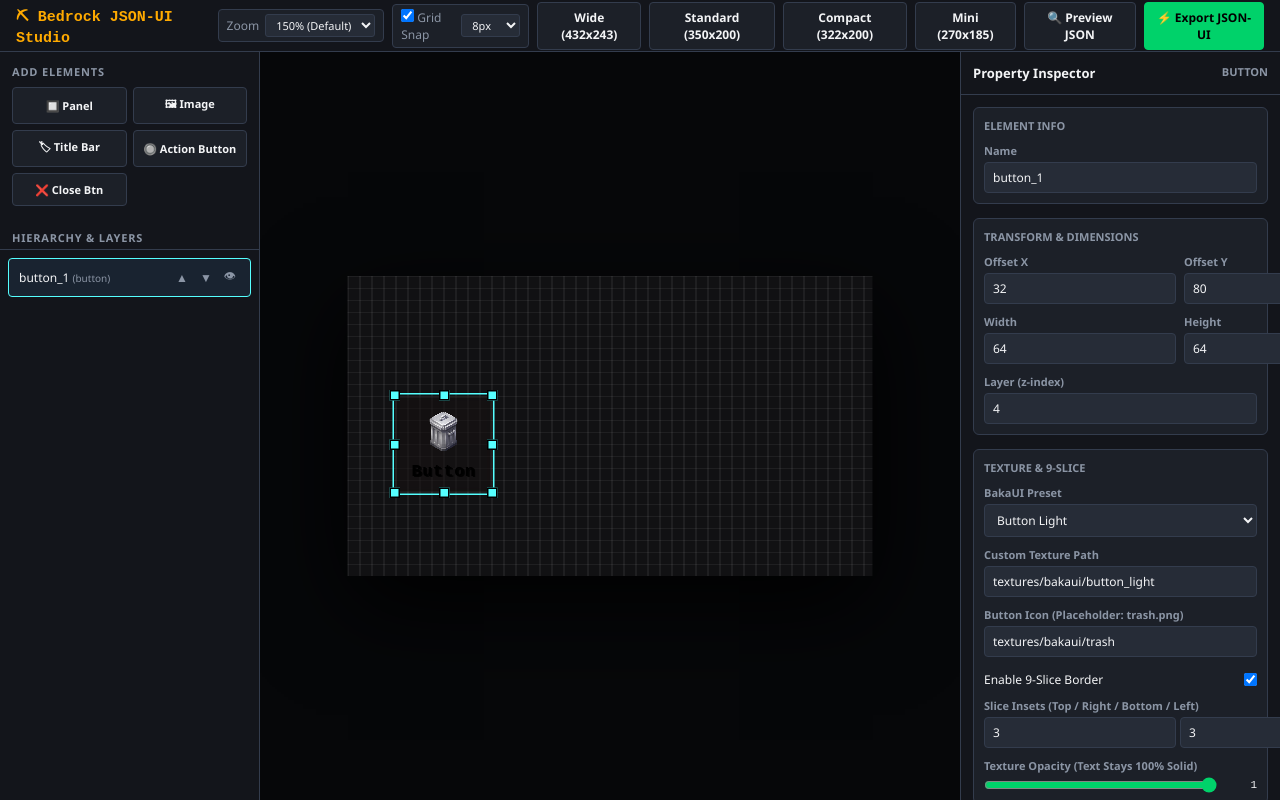
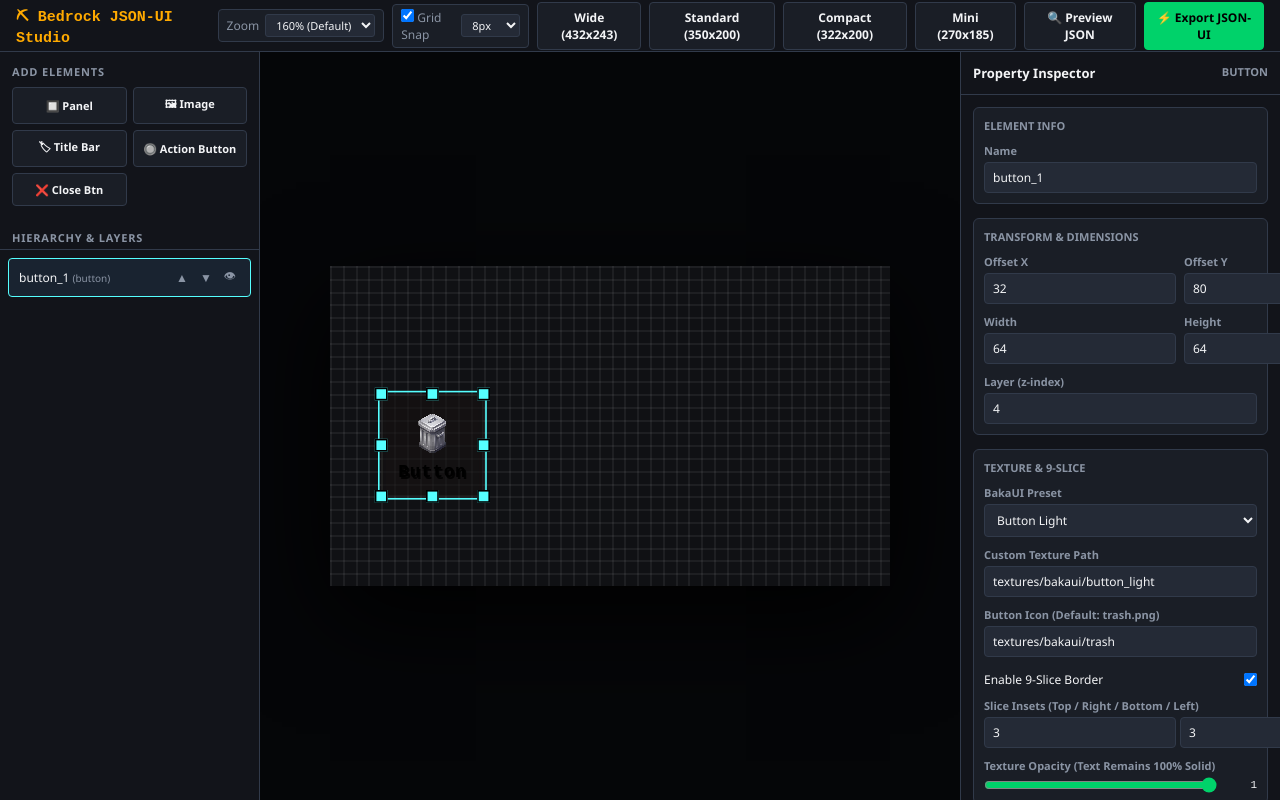
Before and after one commit to Fzzfdly/Bedrock-Ui-Builder, a plain HTML site: page index.html in a window 1280 px wide. Both pictures are taken after a click on the button "🔘 Action Button". Drawn offline with Linux system fonts and the light colour scheme; a web font is replaced by a local one.

Commit message:
Refactor CSS variables and update button styles
Updated various CSS variables for improved styling and adjusted zoom scale. Modified comments for clarity and changed button dimensions.

```diff
--- a/index.html
+++ b/index.html
@@ -7,20 +7,20 @@
   <link href="https://fonts.cdnfonts.com/css/minecraft-4" rel="stylesheet">
   <style>
     :root {
-      --bg-dark: #090a0d;
-      --bg-panel: #13151b;
-      --bg-card: #1c2028;
-      --bg-input: #262c37;
-      --border-color: #333c4d;
+      --bg-dark: #08090c;
+      --bg-panel: #12141a;
+      --bg-card: #1a1e26;
+      --bg-input: #242a36;
+      --border-color: #313a4a;
       --accent: #00d26a;
       --accent-hover: #00b359;
       --mc-gold: #ffaa00;
       --mc-aqua: #55ffff;
       --mc-red: #ff5555;
       --text-main: #f3f4f6;
-      --text-muted: #8b95a5;
+      --text-muted: #8a94a4;
       --grid-size: 8px;
-      --zoom-scale: 1.5;
+      --zoom-scale: 1.6;
     }
 
     * { box-sizing: border-box; margin: 0; padding: 0; font-family: 'Segoe UI', system-ui, sans-serif; user-select: none; }
@@ -139,7 +139,7 @@
     /* Center Viewport */
     .viewport {
       flex: 1;
-      background-color: #060709;
+      background-color: #050608;
       position: relative;
       overflow: auto;
       display: flex;
@@ -150,7 +150,7 @@
 
     #canvas-wrapper {
       position: relative;
-      background-color: #111113;
+      background-color: #101114;
       box-shadow: 0 20px 60px rgba(0,0,0,0.95);
       touch-action: none;
       transform: scale(var(--zoom-scale));
@@ -179,7 +179,7 @@
       outline-offset: 1px;
     }
 
-    /* Isolated Texture Background Layer */
+    /* Independent Texture Background Layer */
     .ui-bg-layer {
       position: absolute;
       inset: 0;
@@ -190,7 +190,7 @@
       z-index: 1;
     }
 
-    /* Content Layer (Keeps 100% Solid Opacity) */
+    /* Content Layer (Solid 100% Text & Icon Opacity) */
     .ui-content-layer {
       position: relative;
       z-index: 2;
@@ -207,21 +207,21 @@
     .mc-font-ten { font-family: 'Minecraft', monospace; font-weight: 700; letter-spacing: 0.5px; }
     .mc-font-regular { font-family: 'Minecraft', monospace; font-weight: 400; }
 
-    /* Button Preset Structure */
+    /* Button Structure */
     .btn-container {
       display: flex;
       flex-direction: column;
       align-items: center;
       justify-content: center;
-      gap: 4px;
+      gap: 3px;
       width: 100%;
       height: 100%;
       padding: 4px;
     }
 
     .btn-icon {
-      width: 32px;
-      height: 32px;
+      width: 30px;
+      height: 30px;
       background-size: contain;
       background-repeat: no-repeat;
       background-position: center;
@@ -231,8 +231,8 @@
     /* Resize Handles */
     .resize-handle {
       position: absolute;
-      width: 7px;
-      height: 7px;
+      width: 8px;
+      height: 8px;
       background: var(--mc-aqua);
       border: 1px solid #000;
       z-index: 99;
@@ -242,10 +242,10 @@
     .handle-ne { top: -4px; right: -4px; cursor: nesw-resize; }
     .handle-se { bottom: -4px; right: -4px; cursor: nwse-resize; }
     .handle-sw { bottom: -4px; left: -4px; cursor: nesw-resize; }
-    .handle-n  { top: -4px; left: calc(50% - 3.5px); cursor: ns-resize; }
-    .handle-s  { bottom: -4px; left: calc(50% - 3.5px); cursor: ns-resize; }
-    .handle-w  { top: calc(50% - 3.5px); left: -4px; cursor: ew-resize; }
-    .handle-e  { top: calc(50% - 3.5px); right: -4px; cursor: ew-resize; }
+    .handle-n  { top: -4px; left: calc(50% - 4px); cursor: ns-resize; }
+    .handle-s  { bottom: -4px; left: calc(50% - 4px); cursor: ns-resize; }
+    .handle-w  { top: calc(50% - 4px); left: -4px; cursor: ew-resize; }
+    .handle-e  { top: calc(50% - 4px); right: -4px; cursor: ew-resize; }
 
     /* Right Sidebar: Inspector */
     .sidebar-right {
@@ -325,14 +325,15 @@
   <header>
     <div class="brand">⛏ Bedrock JSON-UI Studio</div>
     <div class="toolbar-actions">
-      <!-- Zoom Scale Selection -->
+      <!-- Zoom Scale Dropdown -->
       <div class="control-pill">
         <span>Zoom</span>
         <select id="sel-zoom" onchange="setZoomScale(+this.value)">
           <option value="1.0">100%</option>
           <option value="1.25">125%</option>
-          <option value="1.5" selected>150% (Default)</option>
-          <option value="1.75">175%</option>
+          <option value="1.5">150%</option>
+          <option value="1.6" selected>160% (Default)</option>
+          <option value="1.8">180%</option>
           <option value="2.0">200%</option>
         </select>
       </div>
@@ -360,7 +361,7 @@
   <!-- Workspace -->
   <div class="app-container">
 
-    <!-- Left Sidebar: Element Creation & Layers -->
+    <!-- Left Sidebar: Controls & Tree Hierarchy -->
     <div class="sidebar-left">
       <div class="sidebar-section">
         <div class="section-title">Add Elements</div>
@@ -380,19 +381,19 @@
       <div class="tree-view" id="element-tree"></div>
     </div>
 
-    <!-- Center Canvas Viewport -->
+    <!-- Center Viewport -->
     <div class="viewport" id="viewport">
       <div id="canvas-wrapper" class="grid-on" style="width: 350px; height: 200px;"></div>
     </div>
 
-    <!-- Right Sidebar: Properties -->
+    <!-- Right Sidebar: Properties & Texture Selector -->
     <div class="sidebar-right">
       <div class="inspector-header">
         <span>Property Inspector</span>
         <span id="inspect-id-badge" style="color:var(--text-muted); font-size:11px;">No Selection</span>
       </div>
       <div class="inspector-body" id="inspector-content">
-        <p style="font-size: 12px; color: var(--text-muted);">Select an element on the canvas to inspect and edit properties.</p>
+        <p style="font-size: 12px; color: var(--text-muted);">Select an element on canvas to modify properties.</p>
       </div>
     </div>
 
@@ -445,9 +446,30 @@
     let namespace = "custom_shop";
     let buttonCount = 0;
 
-    let zoomScale = 1.5;
+    let zoomScale = 1.6;
     let gridSnap = true;
     let gridSize = 8;
+
+    // Complete Minecraft Bedrock § Color Table
+    const MC_COLORS = [
+      { code: "§0", name: "§0 Black", hex: "#000000" },
+      { code: "§1", name: "§1 Dark Blue", hex: "#0000aa" },
+      { code: "§2", name: "§2 Dark Green", hex: "#00aa00" },
+      { code: "§3", name: "§3 Dark Aqua", hex: "#00aaaa" },
+      { code: "§4", name: "§4 Dark Red", hex: "#aa0000" },
+      { code: "§5", name: "§5 Dark Purple", hex: "#aa00aa" },
+      { code: "§6", name: "§6 Gold", hex: "#ffaa00" },
+      { code: "§7", name: "§7 Gray", hex: "#aaaaaa" },
+      { code: "§8", name: "§8 Dark Gray", hex: "#555555" },
+      { code: "§9", name: "§9 Blue", hex: "#5555ff" },
+      { code: "§a", name: "§a Green", hex: "#55ff55" },
+      { code: "§b", name: "§b Aqua", hex: "#55ffff" },
+      { code: "§c", name: "§c Red", hex: "#ff5555" },
+      { code: "§d", name: "§d Light Purple", hex: "#ff55ff" },
+      { code: "§e", name: "§e Yellow", hex: "#ffff55" },
+      { code: "§f", name: "§f White", hex: "#ffffff" },
+      { code: "§g", name: "§g Minecoin Gold", hex: "#ddd605" }
+    ];
 
     const TEXTURE_PRESETS = [
       { name: "Button Light", path: "textures/bakaui/button_light" },
@@ -530,7 +552,8 @@
         text: type === 'title' ? 'Menu Title' : type === 'button' ? 'Button' : '',
         fontType: 'MinecraftTen',
         fontSize: 1.0,
-        textColor: '#ffffff',
+        textColor: type === 'button' ? '#000000' : '#ffffff',
+        mcColorCode: type === 'button' ? '§0' : '§f',
         shadow: true,
         textAlignment: 'center',
         texture: type === 'button' ? 'textures/bakaui/button_light' : type === 'close' ? 'textures/bakaui/close_button' : 'textures/bakaui/custom_bg_dark',
@@ -547,7 +570,7 @@
       if (type === 'panel') { newEl.w = 320; newEl.h = 180; newEl.x = 16; newEl.y = 10; }
       if (type === 'title') { newEl.w = 320; newEl.h = 24; newEl.x = 16; newEl.y = 10; newEl.fontSize = 1.2; newEl.useNineSlice = false; }
       if (type === 'close') { newEl.w = 14; newEl.h = 14; newEl.x = 320; newEl.y = 14; newEl.layer = 64; newEl.useNineSlice = false; }
-      if (type === 'button') { newEl.w = 64; newEl.h = 64; newEl.x = 32 + (newEl.collectionIndex * 72); newEl.y = 80; newEl.textColor = '#000000'; }
+      if (type === 'button') { newEl.w = 64; newEl.h = 64; newEl.x = 32 + (newEl.collectionIndex * 72); newEl.y = 80; }
 
       newEl.x = snap(newEl.x);
       newEl.y = snap(newEl.y);
@@ -575,7 +598,7 @@
         div.style.zIndex = el.layer;
         div.style.color = el.textColor || '#ffffff';
 
-        // 1. Background Texture Layer (Independent Opacity)
+        // 1. Independent Background Texture Layer
         const bgLayer = document.createElement('div');
         bgLayer.className = 'ui-bg-layer';
         bgLayer.style.opacity = el.alpha;
@@ -600,7 +623,7 @@
         }
         div.appendChild(bgLayer);
 
-        // 2. Content Layer (Keeps 100% Solid Opacity)
+        // 2. Content Layer (Solid 100% Text & Icon Opacity)
         const contentLayer = document.createElement('div');
         contentLayer.className = 'ui-content-layer';
 
@@ -622,7 +645,7 @@
         }
         div.appendChild(contentLayer);
 
-        // 3. Render Resize Handles on Selected Element
+        // 3. Resize Handles on Active Selection
         if (el.id === selectedId) {
           ['nw', 'n', 'ne', 'e', 'se', 's', 'sw', 'w'].forEach(dir => {
             const handle = document.createElement('div');
@@ -631,8 +654,6 @@
 
             handle.onpointerdown = (e) => {
               e.stopPropagation();
-              handle.setPointerCapture(e.pointerId);
-
               const startMouseX = e.clientX;
               const startMouseY = e.clientY;
               const origX = el.x;
@@ -640,7 +661,7 @@
               const origW = el.w;
               const origH = el.h;
 
-              handle.onpointermove = (moveEv) => {
+              function onResizeMove(moveEv) {
                 const deltaX = (moveEv.clientX - startMouseX) / zoomScale;
                 const deltaY = (moveEv.clientY - startMouseY) / zoomScale;
 
@@ -673,24 +694,27 @@
                 div.style.height = el.h + 'px';
 
                 updateInspectorCoordinates();
-              };
+              }
 
-              handle.onpointerup = (upEv) => {
-                handle.releasePointerCapture(upEv.pointerId);
-                handle.onpointermove = null;
-                handle.onpointerup = null;
+              function onResizeUp() {
+                window.removeEventListener('pointermove', onResizeMove);
+                window.removeEventListener('pointerup', onResizeUp);
                 renderAll();
-              };
+              }
+
+              window.addEventListener('pointermove', onResizeMove);
+              window.addEventListener('pointerup', onResizeUp);
             };
 
             div.appendChild(handle);
           });
         }
 
-        // Element Drag Move
+        // 4. Element Drag Movement via Window Listeners
         div.onpointerdown = (e) => {
+          if (e.target.classList.contains('resize-handle')) return;
+
           e.stopPropagation();
-          div.setPointerCapture(e.pointerId);
           setActiveSelection(el.id);
 
           const startMouseX = e.clientX;
@@ -698,7 +722,7 @@
           const startElemX = el.x;
           const startElemY = el.y;
 
-          div.onpointermove = (moveEvent) => {
+          function onDragMove(moveEvent) {
             const deltaX = (moveEvent.clientX - startMouseX) / zoomScale;
             const deltaY = (moveEvent.clientY - startMouseY) / zoomScale;
 
@@ -715,13 +739,16 @@
             div.style.top = el.y + 'px';
 
             updateInspectorCoordinates();
-          };
+          }
 
-          div.onpointerup = (upEvent) => {
-            div.releasePointerCapture(upEvent.pointerId);
-            div.onpointermove = null;
-            div.onpointerup = null;
-          };
+          function onDragUp() {
+            window.removeEventListener('pointermove', onDragMove);
+            window.removeEventListener('pointerup', onDragUp);
+            renderAll();
+          }
+
+          window.addEventListener('pointermove', onDragMove);
+          window.addEventListener('pointerup', onDragUp);
         };
 
         canvas.appendChild(div);
@@ -771,12 +798,27 @@
 
     function setActiveSelection(id) {
       selectedId = id;
-      renderAll();
+      document.querySelectorAll('.ui-element').forEach(node => {
+        node.classList.toggle('selected', node.id === id);
+      });
+      renderTree();
       updateInspector();
     }
 
     function selectElement(id) {
       selectedId = id;
+      renderAll();
+      updateInspector();
+    }
+
+    function updateTextColor(val) {
+      const el = elements.find(e => e.id === selectedId);
+      if (!el) return;
+      const matched = MC_COLORS.find(c => c.hex.toLowerCase() === val.toLowerCase());
+      if (matched) {
+        el.textColor = matched.hex;
+        el.mcColorCode = matched.code;
+      }
       renderAll();
       updateInspector();
     }
@@ -793,7 +835,7 @@
 
       badge.innerText = `${el.type.toUpperCase()}`;
 
-      // Build Dynamic Inspector (Only title and button show text property cards)
+      // Only Button and Title Bar allow Label / Typography Editing
       let textCardHtml = '';
       if (el.type === 'button' || el.type === 'title') {
         textCardHtml = `
@@ -802,6 +844,12 @@
             <div class="prop-group">
               <label>${el.type === 'button' ? 'Button Text' : 'Title Text'}</label>
               <input type="text" value="${el.text}" onchange="updateProp('text', this.value)">
+            </div>
+            <div class="prop-group">
+              <label>Minecraft Color Code (§)</label>
+              <select onchange="updateTextColor(this.value)">
+                ${MC_COLORS.map(c => `<option value="${c.hex}" ${el.textColor.toLowerCase() === c.hex.toLowerCase() ? 'selected' : ''} style="color:${c.hex}; background:#1a1e26; font-weight:bold;">${c.name}</option>`).join('')}
+              </select>
             </div>
             <div class="prop-row">
               <div class="prop-group">
@@ -822,17 +870,13 @@
             </div>
             <div class="prop-row">
               <div class="prop-group">
-                <label>Text Color</label>
-                <input type="text" value="${el.textColor || '#ffffff'}" onchange="updateProp('textColor', this.value)">
-              </div>
-              <div class="prop-group">
                 <label>Font Scale</label>
                 <input type="number" step="0.1" value="${el.fontSize}" onchange="updateProp('fontSize', +this.value)">
               </div>
-            </div>
-            <div class="toggle-row">
-              <label>Text Shadow</label>
-              <input type="checkbox" ${el.shadow ? 'checked' : ''} onchange="updateProp('shadow', this.checked)">
+              <div class="toggle-row" style="margin-top: 18px;">
+                <label>Text Shadow</label>
+                <input type="checkbox" ${el.shadow ? 'checked' : ''} onchange="updateProp('shadow', this.checked)">
+              </div>
             </div>
           </div>
         `;
@@ -891,7 +935,7 @@
 
           ${el.type === 'button' ? `
             <div class="prop-group">
-              <label>Button Icon (Placeholder: trash.png)</label>
+              <label>Button Icon (Default: trash.png)</label>
               <input type="text" value="${el.iconTexture || 'textures/bakaui/trash'}" onchange="updateProp('iconTexture', this.value)">
             </div>
           ` : ''}
@@ -914,7 +958,7 @@
           ` : ''}
 
           <div class="prop-group">
-            <label>Texture Opacity (Text Stays 100% Solid)</label>
+            <label>Texture Opacity (Text Remains 100% Solid)</label>
             <div class="slider-row">
               <input type="range" min="0" max="1" step="0.05" value="${el.alpha}" oninput="updateProp('alpha', +this.value); document.getElementById('val-alpha').innerText = this.value;">
               <span class="slider-val" id="val-alpha">${el.alpha}</span>
```
